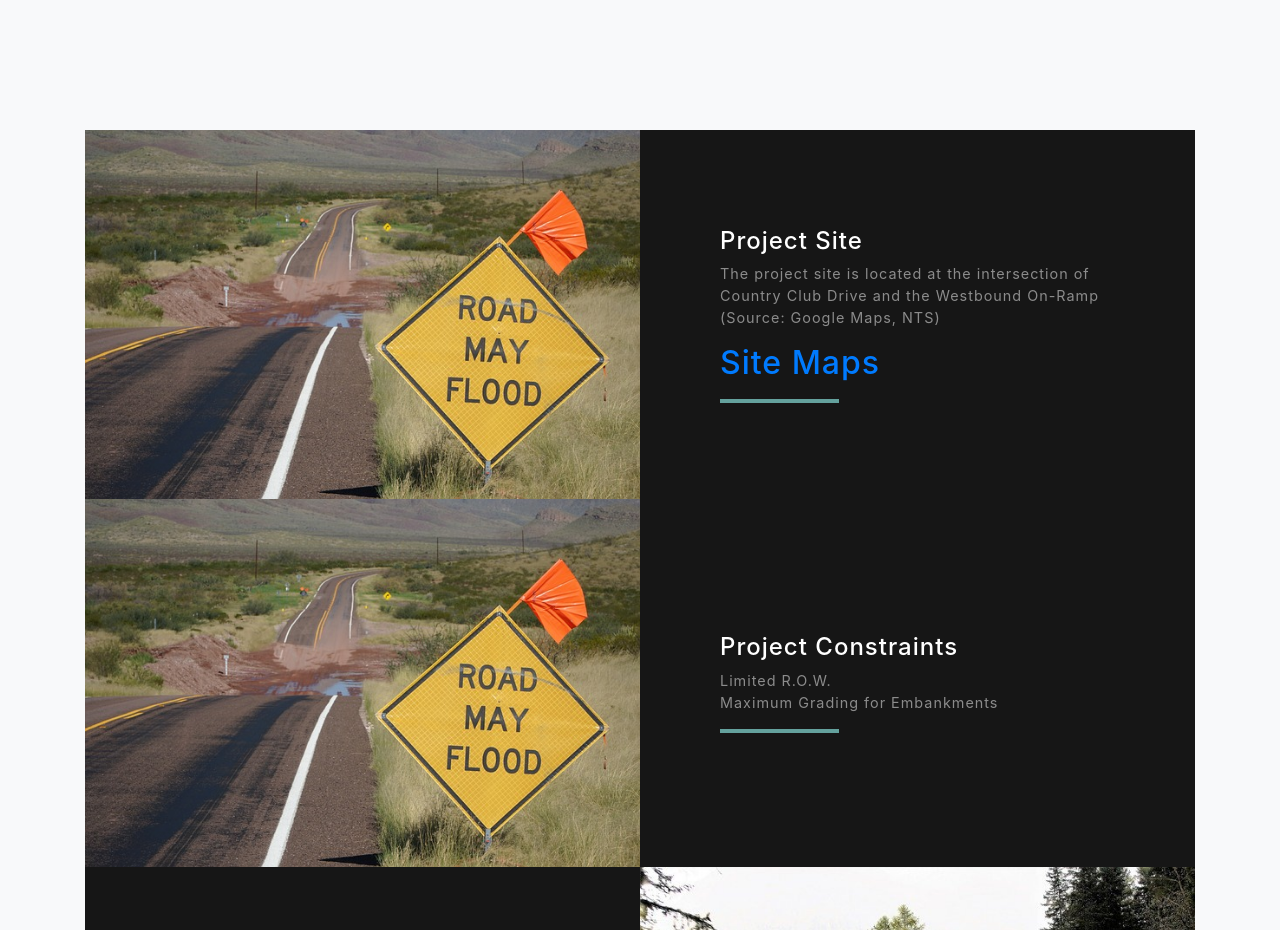
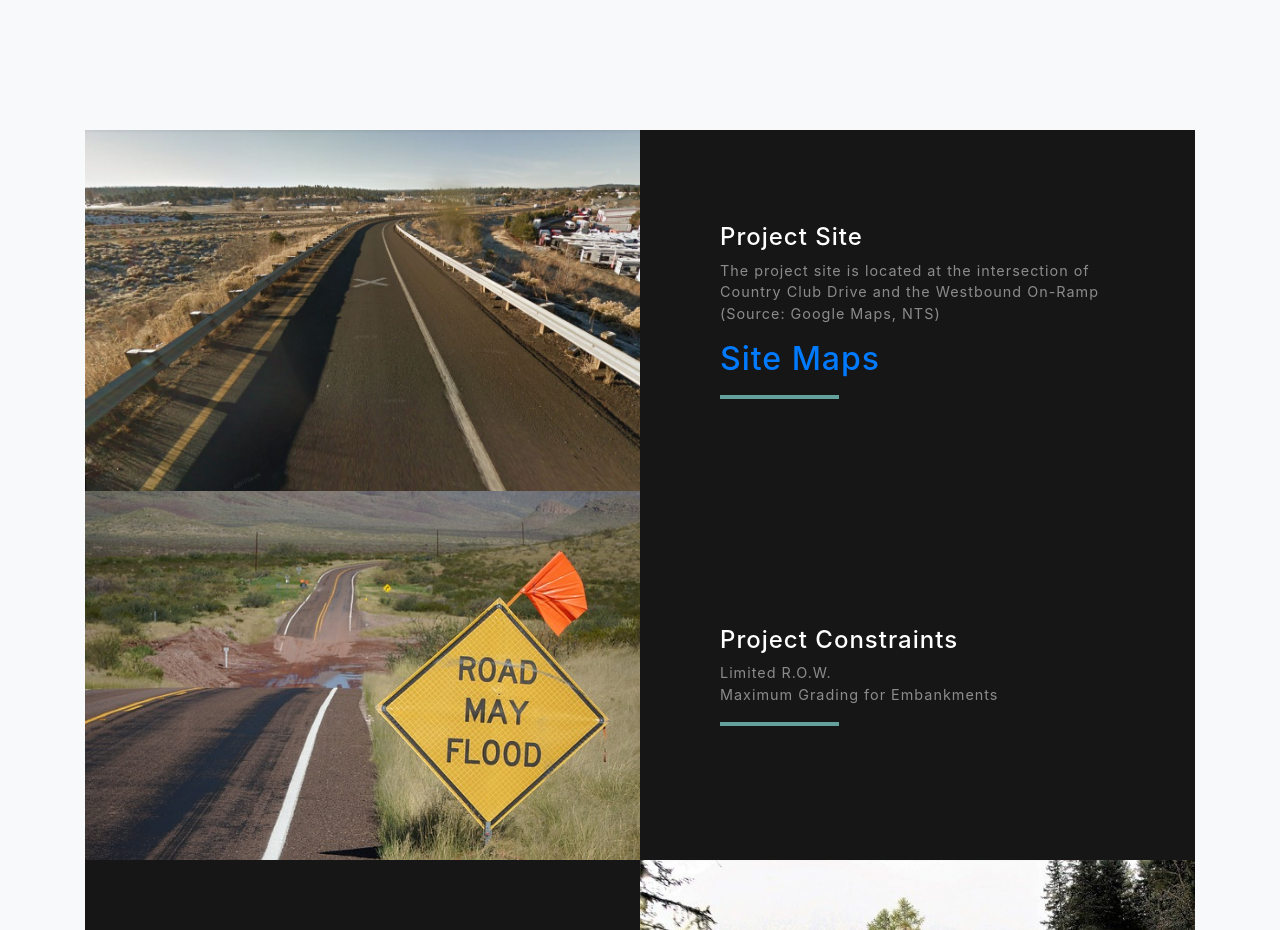
Before and after one commit to feazachious12/fearzachious12, a website with bundled scripts: page index.html in a window 1280 px wide. Shown: the part 1300-2230 px from the top of the page. Built offline with nearby package versions, Linux system fonts and the light colour scheme; files whose address does not match are found by name.

Commit message:
Update index.html

```diff
--- a/index.html
+++ b/index.html
@@ -94,7 +94,7 @@
       <!-- Project One Row -->
       <div class="row justify-content-center no-gutters mb-5 mb-lg-0">
         <div class="col-lg-6">
-          <img class="img-fluid" src="img/road-3188793_640.jpg" alt="">
+          <img class="img-fluid" src="img/Project-location-2.jpg" alt="">
         </div>
         <div class="col-lg-6">
           <div class="bg-black text-center h-100 project">
```
